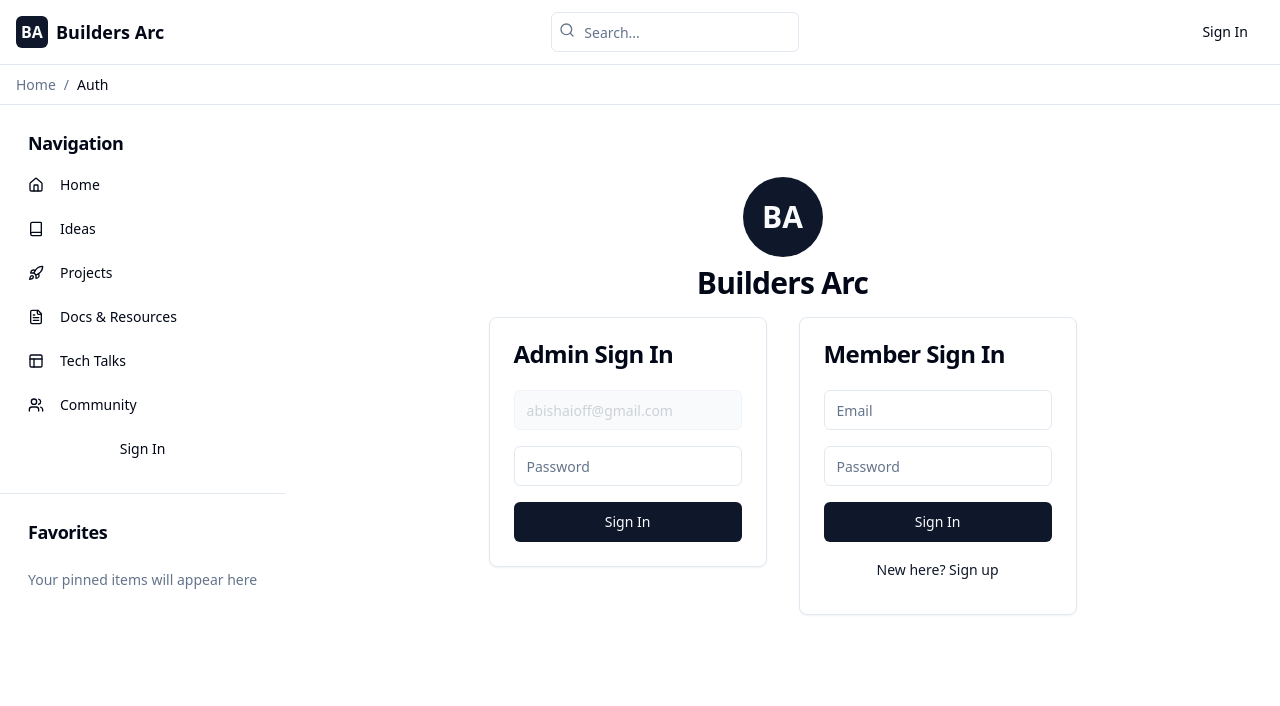
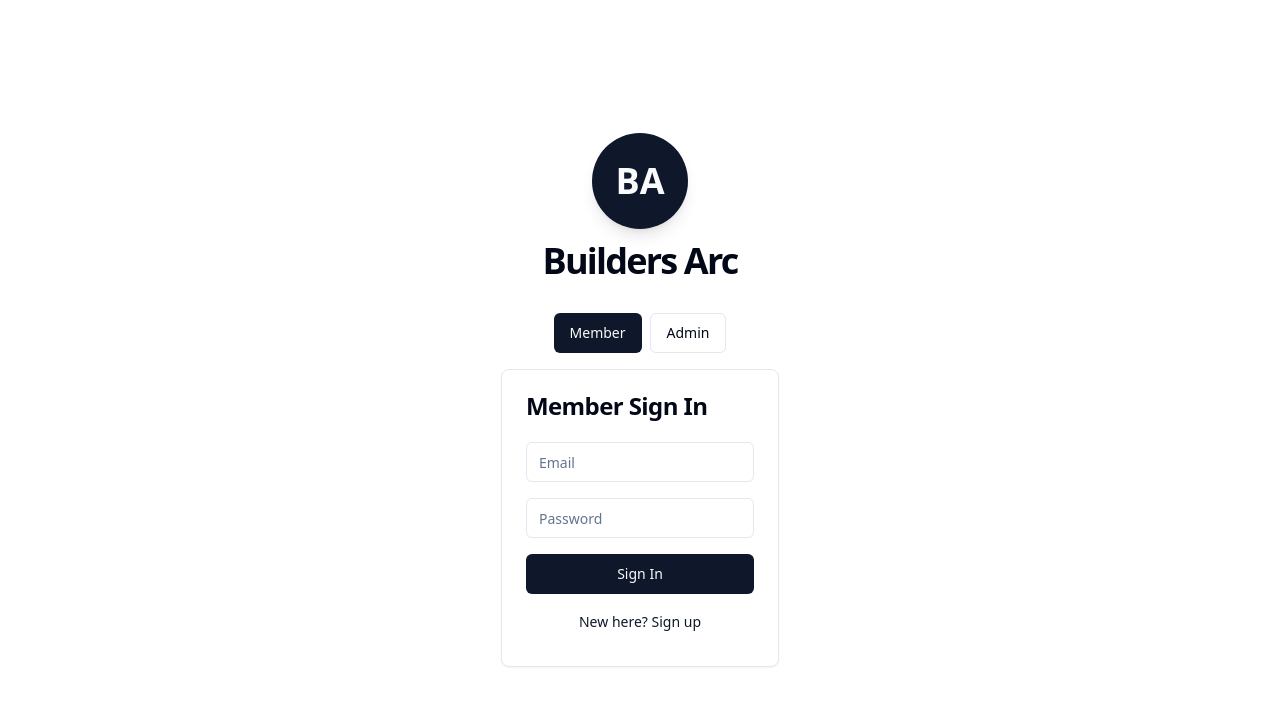
Before and after one commit to Abishai95141/community-nexus-scaffold-91, a React (Vite) app: page /auth in a window 1280 px wide. Shown: the top 706 px of the page. Built offline with nearby package versions, Linux system fonts and the light colour scheme.

Commit message:
feat: Add auth page improvements
- Separate auth page.
- Add button to switch between admin and member sign in.

```diff
--- a/src/App.tsx
+++ b/src/App.tsx
@@ -43,9 +43,10 @@ function AppRoutes() {
 
   return (
     <Routes>
+      {/* Only render AuthPage without MainLayout */}
+      <Route path="/auth" element={<AuthPage />} />
       <Route element={<MainLayout />}>
         <Route path="/" element={role ? <HomePage /> : <Navigate to="/auth" replace />} />
-        <Route path="/auth" element={<AuthPage />} />
         <Route path="/ideas" element={role ? <IdeasPage /> : <Navigate to="/auth" replace />} />
         <Route path="/projects" element={role ? <ProjectsPage /> : <Navigate to="/auth" replace />} />
         <Route path="/docs" element={role ? <DocsPage /> : <Navigate to="/auth" replace />} />
--- a/src/pages/AuthPage.tsx
+++ b/src/pages/AuthPage.tsx
@@ -6,21 +6,22 @@ import { Button } from "@/components/ui/button";
 import { Input } from "@/components/ui/input";
 import { Card, CardHeader, CardTitle, CardContent } from "@/components/ui/card";
 import { useAuthUser } from "@/hooks/useAuthUser";
+import { Helmet } from "react-helmet";
 
 function BuildersArcLogo() {
-  // Simple placeholder, update as desired
+  // Prominent logo
   return (
-    <div className="flex flex-col items-center mb-4">
-      <div className="bg-primary text-primary-foreground rounded-full h-20 w-20 flex items-center justify-center mb-2 text-3xl font-extrabold">
+    <div className="flex flex-col items-center mb-8">
+      <div className="bg-primary text-primary-foreground rounded-full h-24 w-24 flex items-center justify-center mb-3 text-4xl font-extrabold shadow-lg">
         BA
       </div>
-      <span className="font-bold text-3xl tracking-tight">Builders Arc</span>
+      <span className="font-extrabold text-4xl tracking-tighter">Builders Arc</span>
     </div>
   );
 }
 
-function AdminSignIn() {
-  const [email, setEmail] = useState("abishaioff@gmail.com");
+function AdminSignIn({ onResult }: { onResult?: (err: string | null) => void }) {
+  const [email] = useState("abishaioff@gmail.com");
   const [password, setPassword] = useState("");
   const [error, setError] = useState<string | null>(null);
   const [loading, setLoading] = useState(false);
@@ -39,6 +40,7 @@ function AdminSignIn() {
     const { error } = await supabase.auth.signInWithPassword({ email, password });
     if (error) {
       setError(error.message);
+      onResult?.(error.message);
     } else {
       const { data: userData } = await supabase.auth.getUser();
       if (userData.user) {
@@ -47,6 +49,7 @@ function AdminSignIn() {
           { onConflict: "user_id,role" }
         );
       }
+      onResult?.(null);
       navigate("/");
     }
     setLoading(false);
@@ -76,7 +79,7 @@ function AdminSignIn() {
   );
 }
 
-function MemberAuth() {
+function MemberAuth({ onResult }: { onResult?: (err: string | null) => void }) {
   const [mode, setMode] = useState<"signin" | "signup">("signin");
   const [email, setEmail] = useState("");
   const [password, setPassword] = useState("");
@@ -92,6 +95,7 @@ function MemberAuth() {
     if (email.trim().toLowerCase() === "abishaioff@gmail.com") {
       setErr("Admin email cannot be used for member login.");
       setLoading(false);
+      onResult?.("Admin email cannot be used for member login.");
       return;
     }
     if (mode === "signup") {
@@ -99,6 +103,7 @@ function MemberAuth() {
       const { error, data } = await supabase.auth.signUp({ email, password });
       if (error) {
         setErr(error.message);
+        onResult?.(error.message);
       } else {
         if (data.user) {
           await supabase.from("user_roles").upsert(
@@ -106,6 +111,7 @@ function MemberAuth() {
             { onConflict: "user_id,role" }
           );
         }
+        onResult?.(null);
         navigate("/");
       }
     } else {
@@ -113,6 +119,7 @@ function MemberAuth() {
       const { error } = await supabase.auth.signInWithPassword({ email, password });
       if (error) {
         setErr(error.message);
+        onResult?.(error.message);
       } else {
         const { data: userData } = await supabase.auth.getUser();
         if (userData.user) {
@@ -121,6 +128,7 @@ function MemberAuth() {
             { onConflict: "user_id,role" }
           );
         }
+        onResult?.(null);
         navigate("/");
       }
     }
@@ -171,22 +179,48 @@ function MemberAuth() {
 
 export default function AuthPage() {
   const { role, loading } = useAuthUser();
+  const [authMode, setAuthMode] = useState<"admin" | "member">("member");
+  const [errMsg, setErrMsg] = useState<string | null>(null);
 
   if (loading) return null; // Or show loading spinner
 
   if (role === "admin" || role === "member") return <Navigate to="/" replace />;
 
   return (
-    <div className="flex flex-col items-center py-12 min-h-screen bg-background">
-      <BuildersArcLogo />
-      <div className="grid grid-cols-1 md:grid-cols-2 gap-8">
-        <div>
-          <AdminSignIn />
+    <>
+      <Helmet>
+        <title>Builders Arc | Sign in</title>
+      </Helmet>
+      <div className="min-h-screen bg-background flex flex-col justify-center items-center">
+        <BuildersArcLogo />
+
+        <div className="mb-4">
+          <div className="flex justify-center space-x-2">
+            <Button
+              variant={authMode === "member" ? "default" : "outline"}
+              onClick={() => { setAuthMode("member"); setErrMsg(null); }}
+            >
+              Member
+            </Button>
+            <Button
+              variant={authMode === "admin" ? "default" : "outline"}
+              onClick={() => { setAuthMode("admin"); setErrMsg(null); }}
+            >
+              Admin
+            </Button>
+          </div>
         </div>
-        <div>
-          <MemberAuth />
+        {errMsg && (
+          <div className="mb-4 text-destructive font-medium">{errMsg}</div>
+        )}
+        <div className="w-full flex justify-center">
+          {authMode === "member" ? (
+            <MemberAuth onResult={setErrMsg} />
+          ) : (
+            <AdminSignIn onResult={setErrMsg} />
+          )}
         </div>
       </div>
-    </div>
+    </>
   );
 }
```
